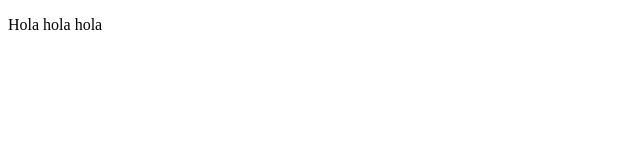
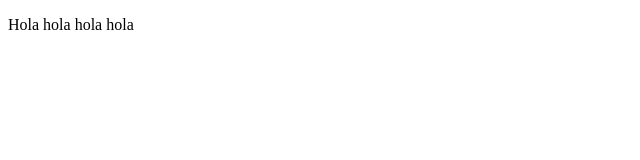
Before and after one commit to Krosbelt/Proyecto-Escuela-Musical-Toquen, a plain HTML site: page Drums.html in a window 1280 px wide. Shown: the full height of the page, 0-640 px from the left. Drawn offline with Linux system fonts and the light colour scheme.

Commit message:
Prueba creando hola en  marimba

```diff
--- a/Drums.html
+++ b/Drums.html
@@ -8,7 +8,7 @@
 </head>
 <body>
   <p>Hola
-    hola hola
+    hola hola hola
   </p>
 </body>
 </html>
```
